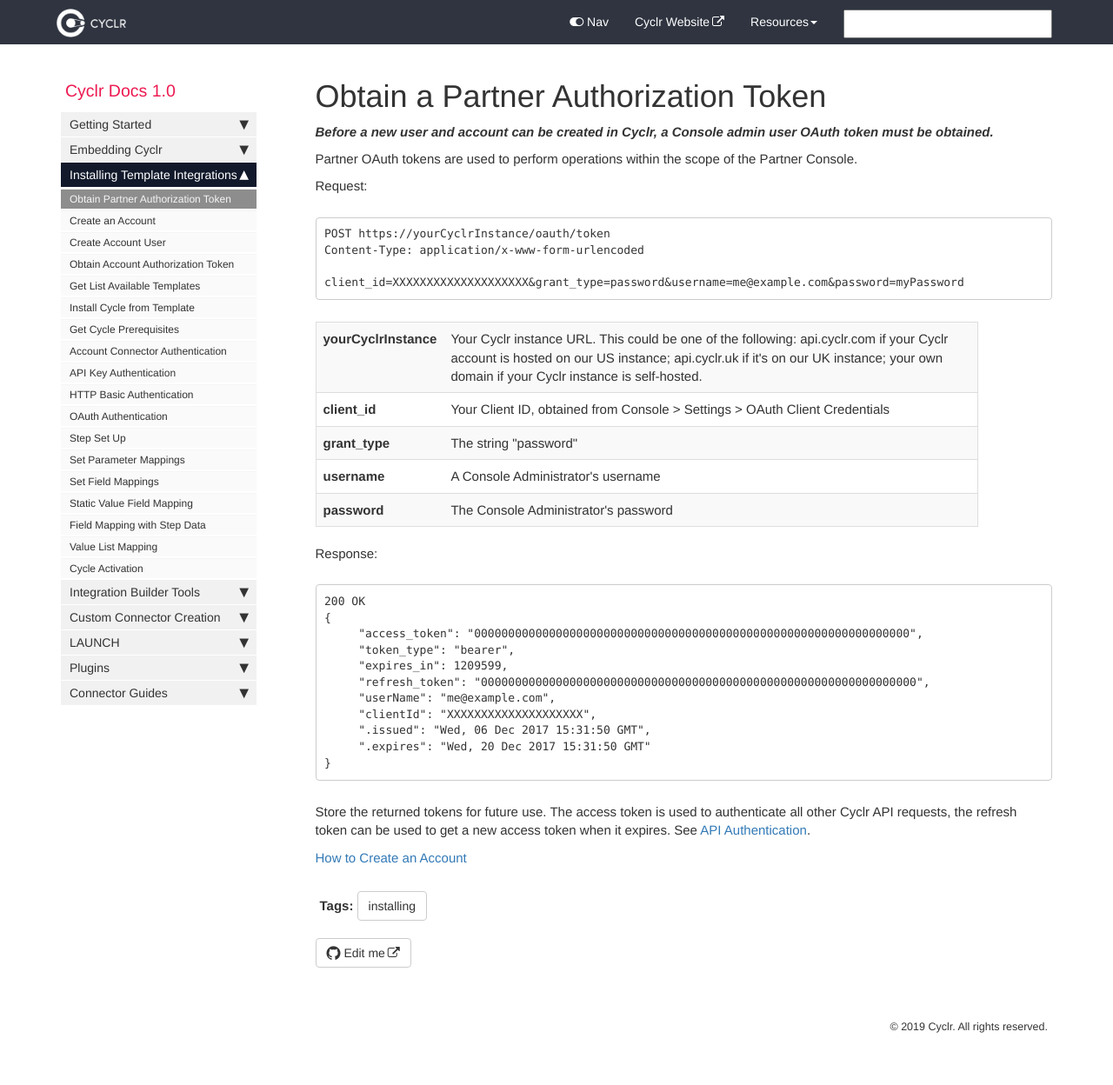
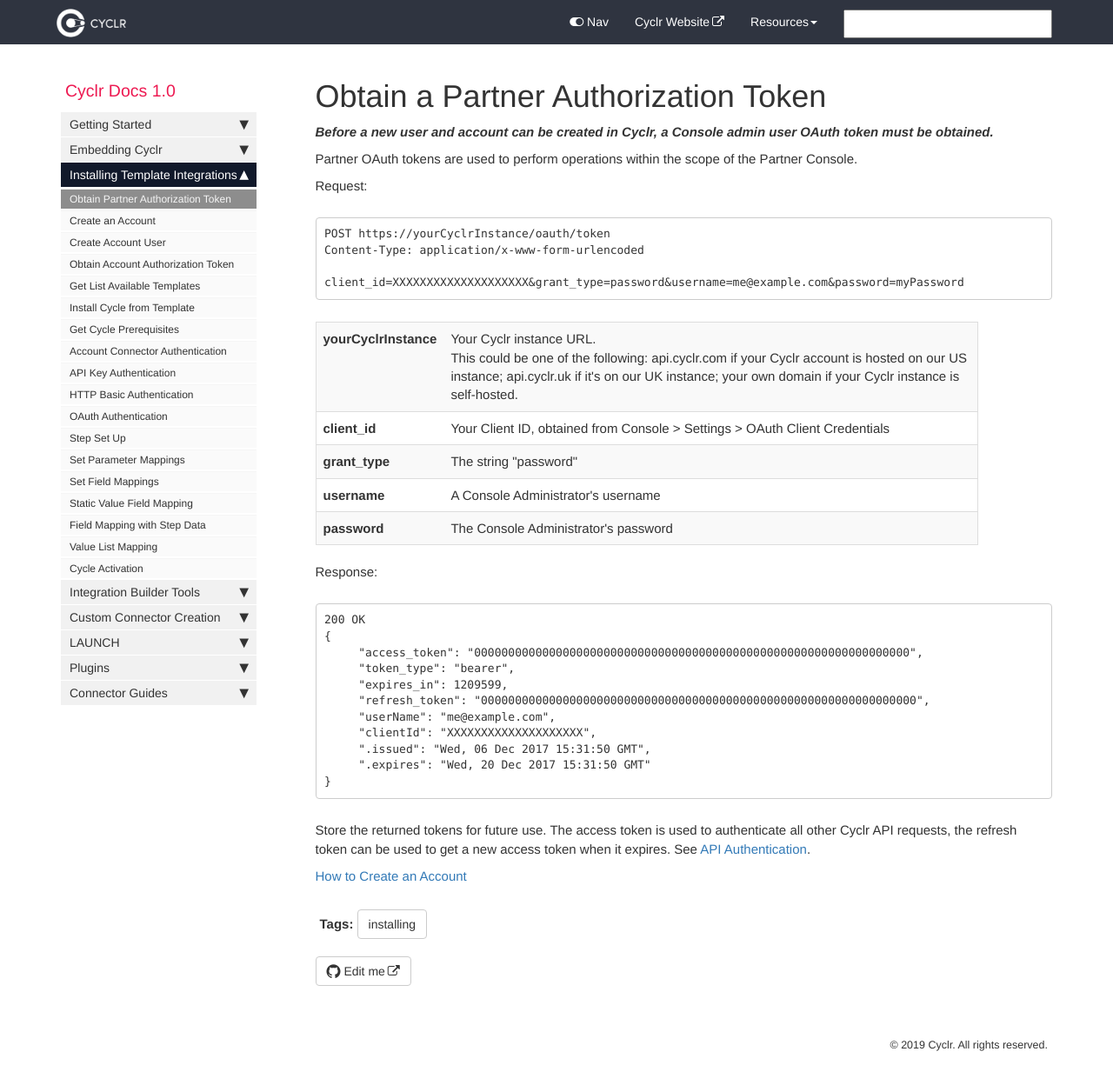
Before and after one commit to sneakysneak/docs, a Jekyll site: the page built from pages/installing-templates-api/obtain-a-partner-authorization-token.md, in a window 1280 px wide and 1272 px high. Shown: the top 1248 px of the window at 87% size. Built offline with Jekyll 4.4.1, drawn with Linux system fonts in a browser that asks for light colours; nearby versions of some CDN libraries; comment, search, counter and statistics services are not loaded.

```diff
--- a/pages/installing-templates-api/obtain-a-partner-authorization-token.md
+++ b/pages/installing-templates-api/obtain-a-partner-authorization-token.md
@@ -19,7 +19,7 @@ Request:
 <table>
   <tr>
     <th>yourCyclrInstance</th>
-    <td>Your Cyclr instance URL. This could be one of the following: api.cyclr.com if your Cyclr account is hosted on our US instance; api.cyclr.uk if it's on our UK instance; your own domain if your Cyclr instance is self-hosted.</td>
+    <td>Your Cyclr instance URL.<br />This could be one of the following: api.cyclr.com if your Cyclr account is hosted on our US instance; api.cyclr.uk if it's on our UK instance; your own domain if your Cyclr instance is self-hosted.</td>
   </tr>
   <tr>
     <th>client_id</th>
```
